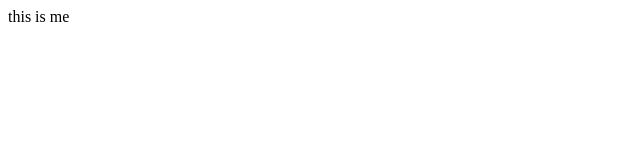
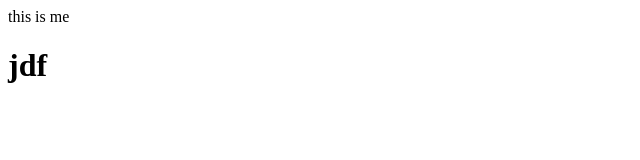
Before and after one commit to akashaw405/localrepo, a plain HTML site: page index.html in a window 1280 px wide. Shown: the full height of the page, 0-640 px from the left. Drawn offline with Linux system fonts and the light colour scheme.

Commit message:
just changed

```diff
--- a/index.html
+++ b/index.html
@@ -1 +1,2 @@
 <p>this is me </p>
+<h1>jdf</h1>
```
